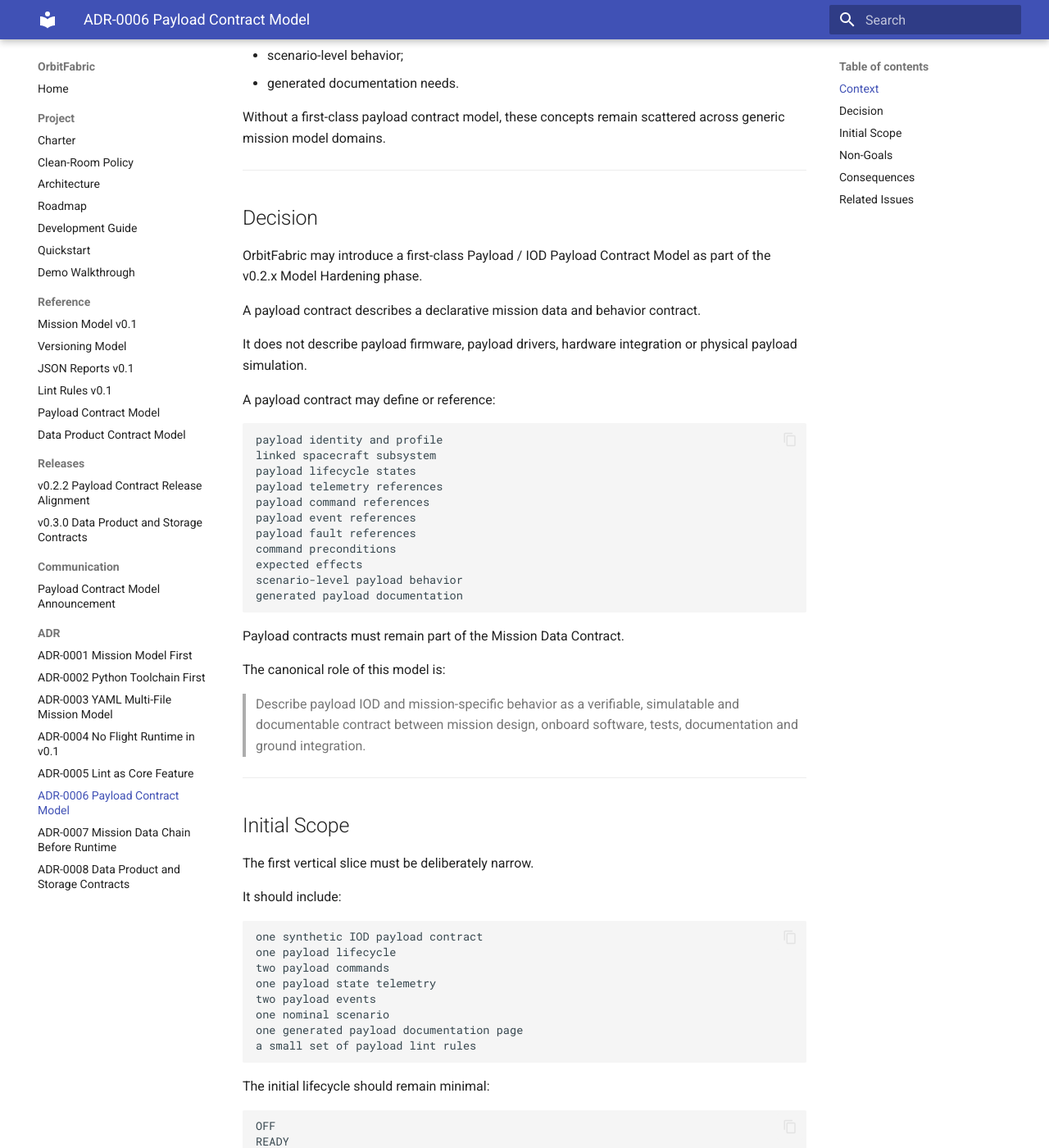
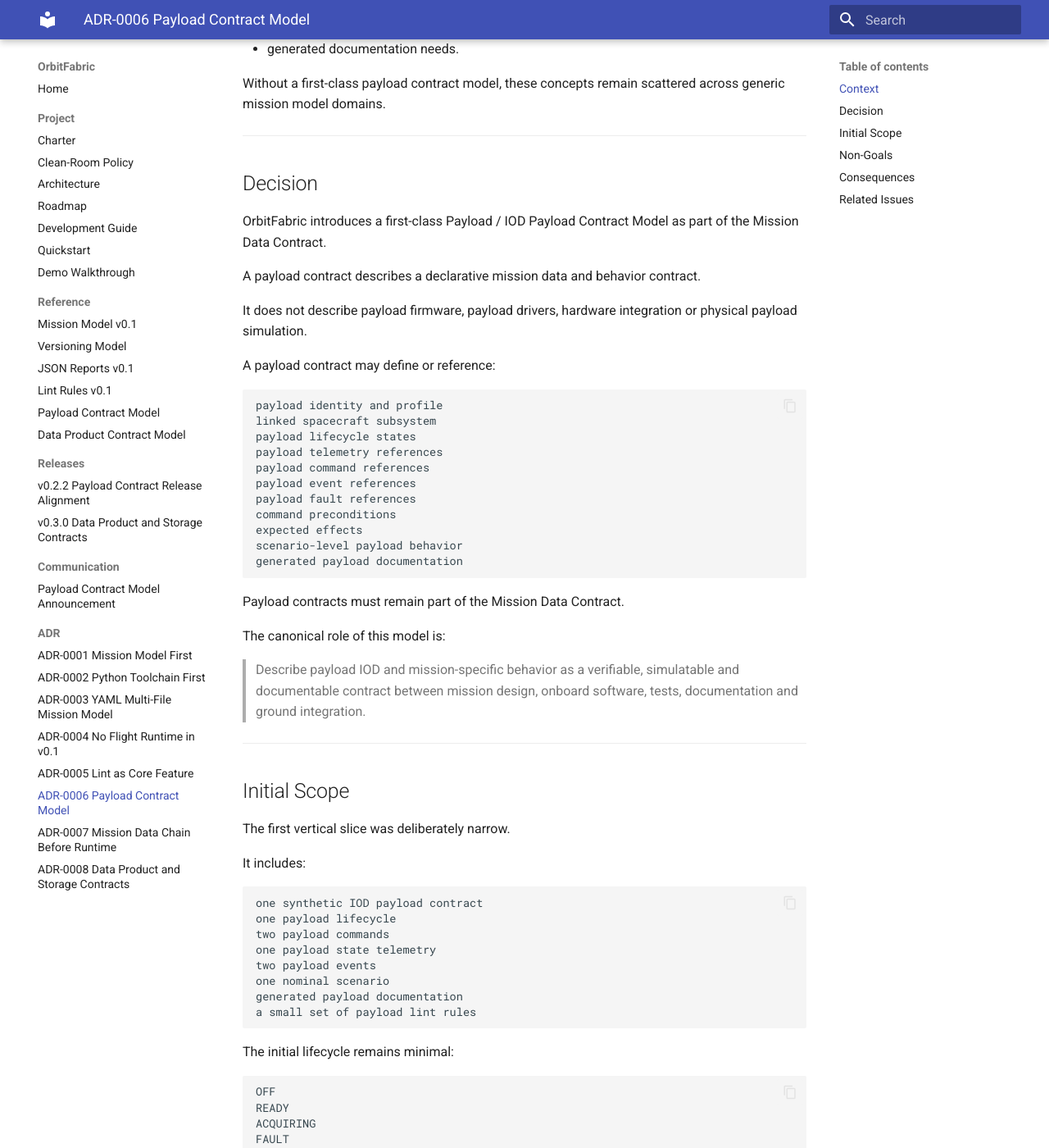
Before and after one commit to FAROTECH/orbitfabric, an MkDocs documentation site: the page built from docs/adr/ADR-0006-payload-contract-model.md, in a window 1280 px wide and 1400 px high, scrolled down 862 px. Shown: the whole window at 82% size. Built offline with MkDocs 1.6.1 and Material for MkDocs 9.7.7, drawn with Linux system fonts in a browser that asks for light colours; some of the changed text lies outside the part shown.

Commit message:
docs: mark payload ADR accepted

````diff
--- a/docs/adr/ADR-0006-payload-contract-model.md
+++ b/docs/adr/ADR-0006-payload-contract-model.md
@@ -34,7 +32,7 @@
 
 ## Decision
 
-OrbitFabric may introduce a first-class Payload / IOD Payload Contract Model as part of the v0.2.x Model Hardening phase.
+OrbitFabric introduces a first-class Payload / IOD Payload Contract Model as part of the Mission Data Contract.
 
 A payload contract describes a declarative mission data and behavior contract.
 
@@ -66,9 +64,9 @@
 
 ## Initial Scope
 
-The first vertical slice must be deliberately narrow.
+The first vertical slice was deliberately narrow.
 
-It should include:
+It includes:
 
 ```text
 one synthetic IOD payload contract
@@ -77,11 +75,11 @@
 one payload state telemetry
 two payload events
 one nominal scenario
-one generated payload documentation page
+generated payload documentation
 a small set of payload lint rules
 ```
 
-The initial lifecycle should remain minimal:
+The initial lifecycle remains minimal:
 
 ```text
 OFF
@@ -126,9 +124,11 @@
 
 The model can later support:
 
-- generated payload-oriented runtime skeletons in v0.3;
-- generated payload-oriented ground artifacts in v0.4;
-- payload-specific plugin extension points in v0.5.
+- Data Product and Storage Contracts;
+- Contact Windows and Downlink Flow Contracts;
+- future runtime skeletons;
+- future ground integration artifacts;
+- future payload-specific plugin extension points.
 
 The implementation order remains:
 
````
Also changed, not shown: other parts of docs/adr/ADR-0006-payload-contract-model.md (+3 -5 lines).
